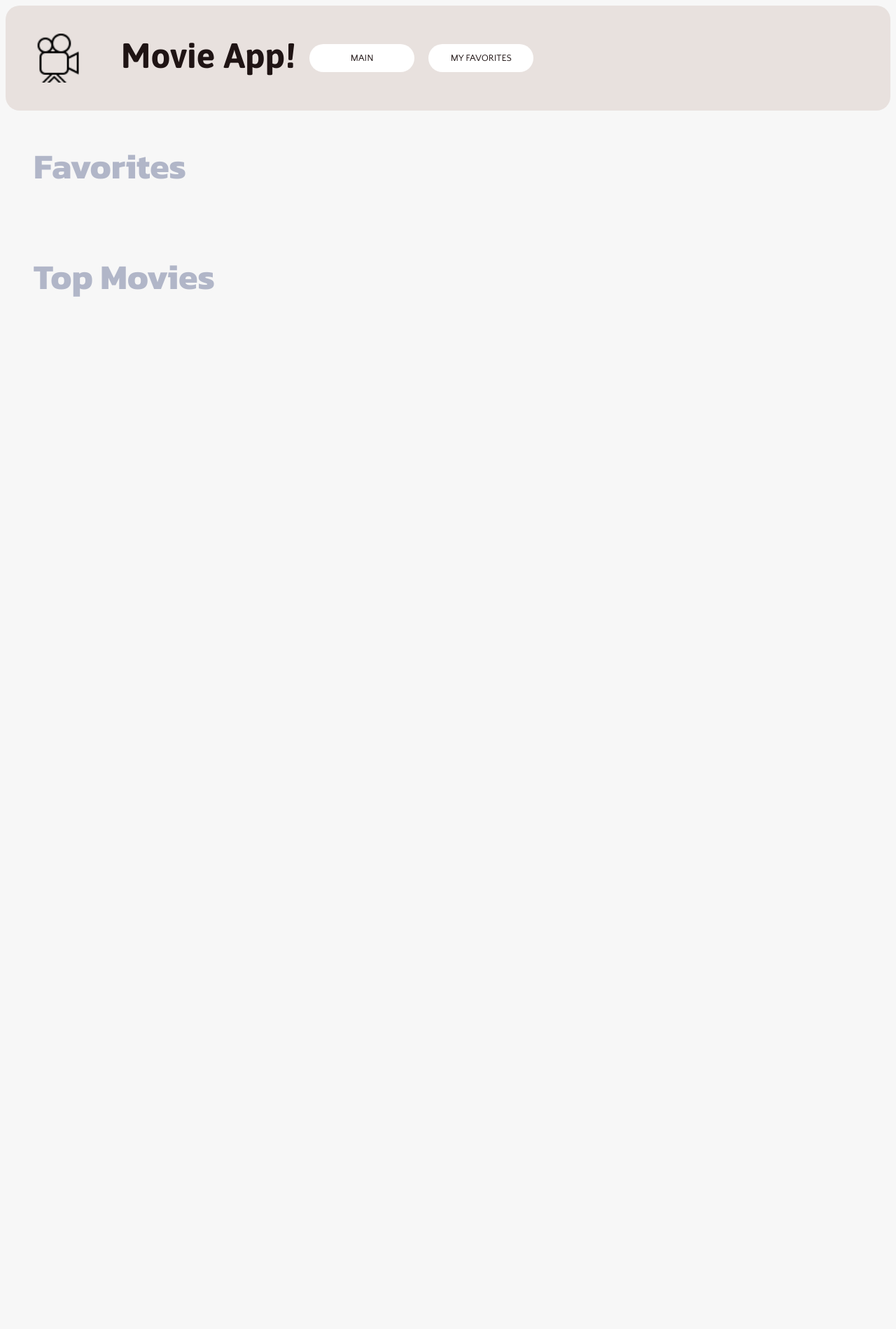
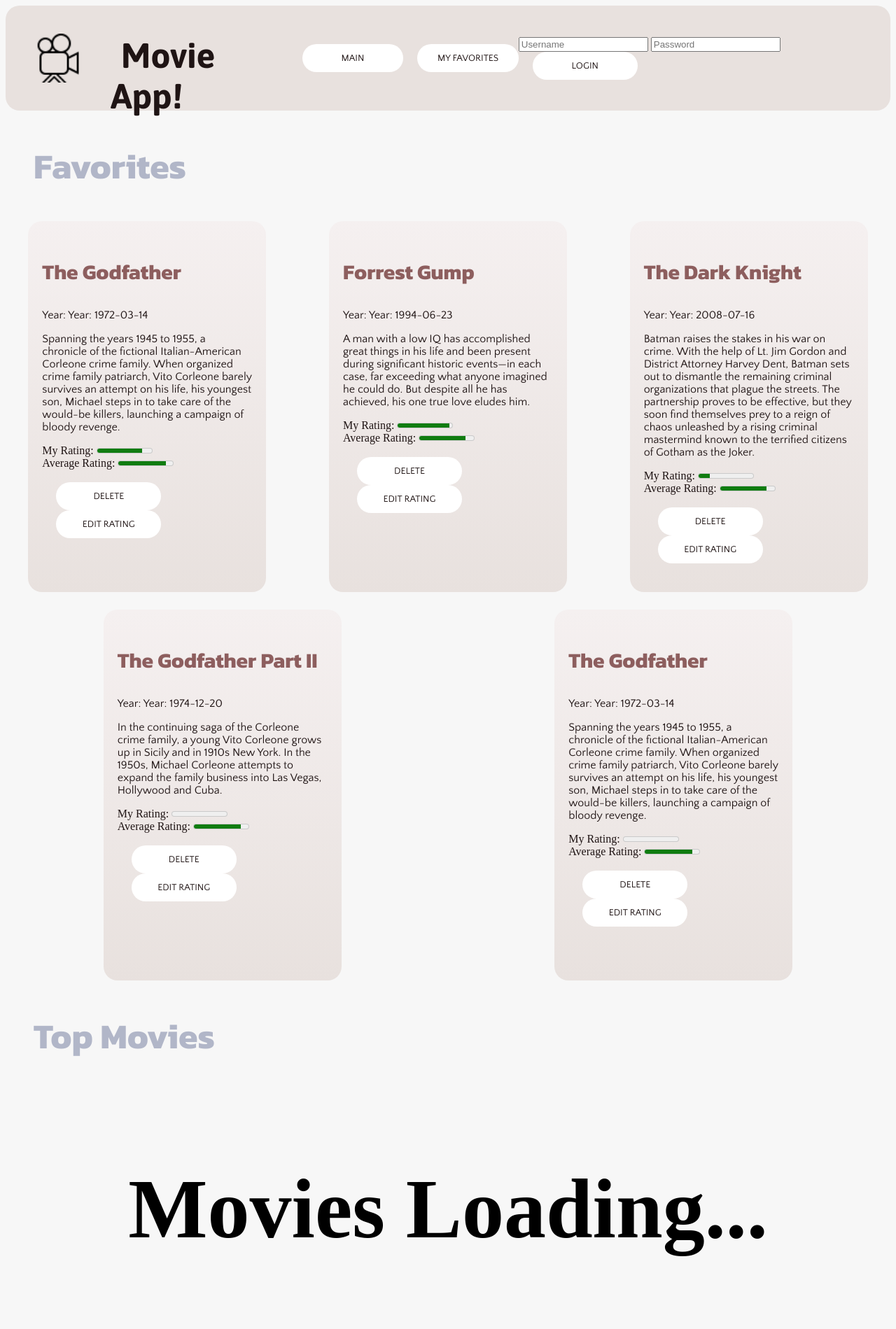
Before and after one commit to knox-sowers-movies-app/movies-application, a website with bundled scripts: page index.html in a window 1280 px wide. Shown: the whole page at 70% size. Before the commit the page ends 800 px from the top, so only its background shows below. Built offline with nearby package versions, Linux system fonts and the light colour scheme; no server answers; data requests are answered from the project's data file.

Commit message:
Added Loading div to display before a delayed (setTimout) redering/display of the API call of Top20Movies. After 5 seconds the render of movies will display and the loading page will cease. Then added active button push and an form/loginin into the nav bar. -KS

```diff
--- a/css/style.css
+++ b/css/style.css
@@ -37,6 +37,14 @@ nav img {
     padding: 40px;
 }
 
+.login-container {
+    display: flex;
+    flex-direction: row;
+    align-self: center;
+    margin-right: 5px;
+    margin-left: auto;
+}
+
 .page-wrapper {
     display: flex;
     flex-direction: column;
@@ -73,6 +81,12 @@ button:hover {
     box-shadow: 0 0 9px 0 var(--accent);
     color: #FFF;
 }
+
+button:active {
+    box-shadow: 0 5px #666;
+    transform: translateY(4px);
+}
+
 .fav-card {
     width: 300px;
     height: 490px;
--- a/data/movies.json
+++ b/data/movies.json
@@ -1,28 +1,44 @@
 {
   "movies": [
     {
-      "title": "The Green Mile",
-      "release_date": "Year: 1999-12-10",
-      "overview": "A supernatural tale set on death row in a Southern prison, where gentle giant John Coffey possesses the mysterious power to heal people's ailments. When the cell block's head guard, Paul Edgecomb, recognizes Coffey's miraculous gift, he tries desperately to help stave off the condemned man's execution.",
-      "vote_average": 8.5,
-      "my_rating": 0,
-      "id": 2
+      "title": "The Godfather",
+      "release_date": "Year: 1972-03-14",
+      "overview": "Spanning the years 1945 to 1955, a chronicle of the fictional Italian-American Corleone crime family. When organized crime family patriarch, Vito Corleone barely survives an attempt on his life, his youngest son, Michael steps in to take care of the would-be killers, launching a campaign of bloody revenge.",
+      "vote_average": 8.7,
+      "my_rating": "8.3",
+      "id": 10
     },
     {
-      "title": "The Shawshank Redemption",
-      "release_date": "Year: 1994-09-23",
-      "overview": "Framed in the 1940s for the double murder of his wife and her lover, upstanding banker Andy Dufresne begins a new life at the Shawshank prison, where he puts his accounting skills to work for an amoral warden. During his long stretch in prison, Dufresne comes to be admired by the other inmates -- including an older prisoner named Red -- for his integrity and unquenchable sense of hope.",
-      "vote_average": 8.7,
-      "my_rating": "7",
-      "id": 3
+      "title": "Forrest Gump",
+      "release_date": "Year: 1994-06-23",
+      "overview": "A man with a low IQ has accomplished great things in his life and been present during significant historic events—in each case, far exceeding what anyone imagined he could do. But despite all he has achieved, his one true love eludes him.",
+      "vote_average": 8.5,
+      "my_rating": "9.4",
+      "id": 11
     },
     {
-      "title": "The Green Mile",
-      "release_date": "Year: 1999-12-10",
-      "overview": "A supernatural tale set on death row in a Southern prison, where gentle giant John Coffey possesses the mysterious power to heal people's ailments. When the cell block's head guard, Paul Edgecomb, recognizes Coffey's miraculous gift, he tries desperately to help stave off the condemned man's execution.",
+      "title": "The Dark Knight",
+      "release_date": "Year: 2008-07-16",
+      "overview": "Batman raises the stakes in his war on crime. With the help of Lt. Jim Gordon and District Attorney Harvey Dent, Batman sets out to dismantle the remaining criminal organizations that plague the streets. The partnership proves to be effective, but they soon find themselves prey to a reign of chaos unleashed by a rising criminal mastermind known to the terrified citizens of Gotham as the Joker.",
       "vote_average": 8.5,
+      "my_rating": "2",
+      "id": 12
+    },
+    {
+      "title": "The Godfather Part II",
+      "release_date": "Year: 1974-12-20",
+      "overview": "In the continuing saga of the Corleone crime family, a young Vito Corleone grows up in Sicily and in 1910s New York. In the 1950s, Michael Corleone attempts to expand the family business into Las Vegas, Hollywood and Cuba.",
+      "vote_average": 8.6,
       "my_rating": 0,
-      "id": 4
+      "id": 13
+    },
+    {
+      "title": "The Godfather",
+      "release_date": "Year: 1972-03-14",
+      "overview": "Spanning the years 1945 to 1955, a chronicle of the fictional Italian-American Corleone crime family. When organized crime family patriarch, Vito Corleone barely survives an attempt on his life, his youngest son, Michael steps in to take care of the would-be killers, launching a campaign of bloody revenge.",
+      "vote_average": 8.7,
+      "my_rating": 0,
+      "id": 14
     }
   ]
 }
--- a/index.html
+++ b/index.html
@@ -10,32 +10,6 @@
     <link rel="icon" type="image/x-icon" href="./images/icons8-movie-50.png">
     <script type="module" src="./js/index.js" defer></script>
     <link rel="stylesheet" href="./css/style.css">
-    <style>
-        #loader {
-            border: 12px solid #f3f3f3;
-            border-radius: 50%;
-            border-top: 12px solid #444444;
-            width: 70px;
-            height: 70px;
-            animation: spin 1s linear infinite;
-        }
-
-        .center {
-            position: absolute;
-            top: 0;
-            bottom: 0;
-            left: 0;
-            right: 0;
-            margin: auto;
-        }
-
-        @keyframes spin {
-            100% {
-                transform: rotate(360deg);
-            }
-        }
-
-    </style>
 </head>
 <body>
 <div id="page-wrapper" class="page-wrapper">
@@ -46,6 +20,13 @@
         <h1>Movie App!</h1>
         <button type="button">Main</button>
         <button type="button">My Favorites</button>
+        <div class="login-container">
+            <form action="/action_page.php">
+                <input type="text" placeholder="Username" name="username">
+                <input type="text" placeholder="Password" name="psw">
+                <button type="submit" disabled>Login</button>
+            </form>
+        </div>
     </nav>
     <!--This section is where the favorited movies will be populated.-->
     <section class="container-favorites">
--- a/js/index.js
+++ b/js/index.js
@@ -6,27 +6,37 @@ import {movieKey} from "./keys.js";
 // 1. Have to add: edit button
 // 2. Make website look nice with CSS
 
-//Loader | Needs work
-document.onreadystatechange = function () {
-    if (document.readyState !== 'complete') {
-        document.querySelector('body').style.visibility='hidden';
-        document.querySelector('#loader').style.visibility='visible';
-    } else {
-        document.querySelector('#loader').style.display='none';
-        document.querySelector('body').style.visibility='visible';
-    }
-};
 
+
+const targetTop20Grid = document.getElementById('movie-grid');
 //MAIN FUNCTION//
 (async() => {
-    // This loop calls our card render function **for each** one that is listed as Top 20
-    const movies = await getTop20();
+    const preloading = document.createElement('div');
+    preloading.innerHTML = '<h1 style="font-size: 120px">Movies Loading...</h1>';
+    targetTop20Grid.appendChild(preloading);
+
+    var interval = 5000;
+    let movies = [];
+    let intervalID = setInterval(async function()  {
+        // This loop calls our card render function **for each** one that is listed as Top 20
+        movies = await getTop20();
+        clearInterval(intervalID);
+        targetTop20Grid.removeChild(preloading);
+
+        // targetTop20Grid.removeChild(preloading);
     movies.results.forEach(movie => {
         const target = document.getElementById("movie-grid")
         renderTop20(movie, "fav-card");
     })
+    }, interval);
 
-    // This loop calls our card render function for our database movies ***for each*** one that is in our database.
+
+
+
+
+
+
+    //This loop calls our card render function for our database movies ***for each*** one that is in our database.
     const faves = await getMoviesDB();
     console.log(faves.results);
     faves.forEach(movie => {
--- a/js/movie-functs/movie-functions.js
+++ b/js/movie-functs/movie-functions.js
@@ -113,6 +113,7 @@ const getTop20 = async () => {
     };
     const res = await fetch('https://api.themoviedb.org/3/movie/top_rated?language=en-US&page=1', options)
     const movies =  await res.json();
+    console.log(movies);
     return movies;
 };
 
@@ -160,6 +161,7 @@ const renderTop20 = (movies, type) => {
 
 // This is a function that will render the favorites we've added to movies.json
 const renderFaves = (movies, type) => {
+
     const favGrid = document.getElementById('fav-grid')
     const modal = document.createElement("div");
     modal.classList.add('modal');
@@ -173,7 +175,7 @@ const renderFaves = (movies, type) => {
                 </div>
                 <span>Average Rating:</span>
                 <meter class="movie-meter" min="0" max="10" value="${movies.vote_average}"></meter><br>
-                <input class="id-input" type="hidden" value="${movies.id}">
+                <input class="id-input" type="hidden" value="${movies.id}"><br>
                 <button class="delete-button" >Delete</button>
                 <button class="edit-button">Edit Rating</button>
             </article>
```
